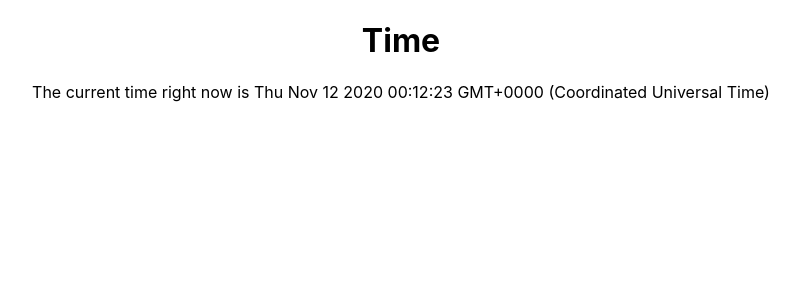
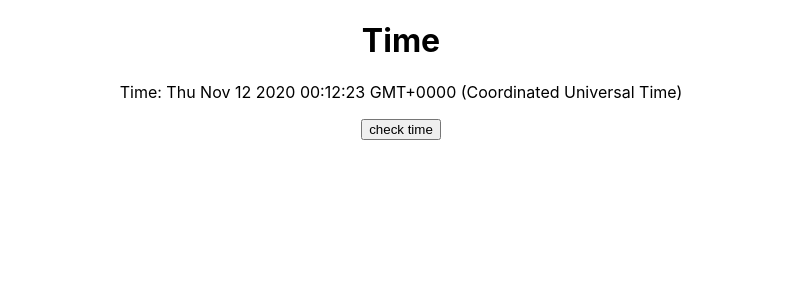
Before and after one commit to xiongkb/timezone-clock, a React (Create React App) app: page / in a window 1280 px wide. Shown: the top 300 px of the page, without its empty margins (239-1039 px from the left). Built offline with nearby package versions, Linux system fonts and the light colour scheme.

Commit message:
made a button so when clicked, time will update with useState hook

```diff
--- a/src/Components/Time/time.js
+++ b/src/Components/Time/time.js
@@ -1,15 +1,22 @@
-import React from "react";
+import React, { useState } from 'react';
 import "./time.css";
 
-const time = () => {
-    let currentTime = new Date();
-    console.log(currentTime);
+const Time = () => {
+
+    let currentTime = new Date().toString();
+    // console.log(currentTime);
+    // console.log(typeof(currentTime))
+    const [ displayTime, setDisplayTime] = useState(currentTime);
+
 
     return (
         <div>
-            <p>The current time right now is {currentTime.toString()}</p>
+            <p>Time: {displayTime}</p>
+            <button onClick={() => setDisplayTime(new Date().toString())}>
+                check time
+            </button>
         </div>
     )
 };
 
-export default time;
+export default Time;
```
